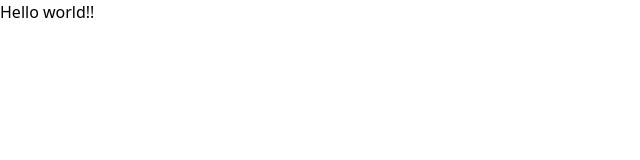
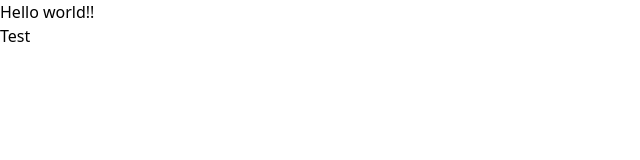
Before and after one commit to yKicchan/BLOG, a Next.js app: page / in a window 1280 px wide. Shown: the top 160 px of the page, without its empty margins (0-640 px from the left). Built offline with nearby package versions, Linux system fonts and the light colour scheme.

Commit message:
add: setting eslint and prettier

```diff
--- /dev/null
+++ b/src/components/Test.tsx
@@ -0,0 +1,5 @@
+import React from 'react'
+
+const Test: React.FC = () => <div>Test</div>
+
+export default Test
--- a/src/pages/_app.tsx
+++ b/src/pages/_app.tsx
@@ -1,5 +1,6 @@
 import { AppProps } from 'next/app'
-import '../styles/index.css'
+import React from 'react'
+import '~/styles/index.css'
 
 const App = ({ Component, pageProps }: AppProps) => <Component {...pageProps} />
 
--- a/src/pages/_document.tsx
+++ b/src/pages/_document.tsx
@@ -1,4 +1,5 @@
 import Document, { Html, Head, Main, NextScript } from 'next/document'
+import React from 'react'
 
 export default class MyDocument extends Document {
   render() {
--- a/src/pages/index.tsx
+++ b/src/pages/index.tsx
@@ -1,7 +1,12 @@
 import { NextPage } from 'next'
+import React from 'react'
+import Test from '~/components/Test'
 
 const Page: NextPage = () => (
+  <>
     <h1>Hello world!!</h1>
+    <Test />
+  </>
 )
 
 export default Page
--- a/tailwind.config.js
+++ b/tailwind.config.js
@@ -1,5 +1,6 @@
 module.exports = {
+  purge: ["./src/components/**/*.tsx", "./src/pages/**/*.tsx"],
   theme: {},
   variants: {},
   plugins: [],
-}
+};
--- a/tsconfig.json
+++ b/tsconfig.json
@@ -1,5 +1,9 @@
 {
   "compilerOptions": {
+    "baseUrl": "./",
+    "paths": {
+      "~/*": ["src/*"]
+    },
     "target": "es5",
     "lib": [
       "dom",
```
Also changed, not shown: package.json (+7 -0 lines), .eslintrc.json (added), 2 other files (tests, documents, lock files or other folders).
